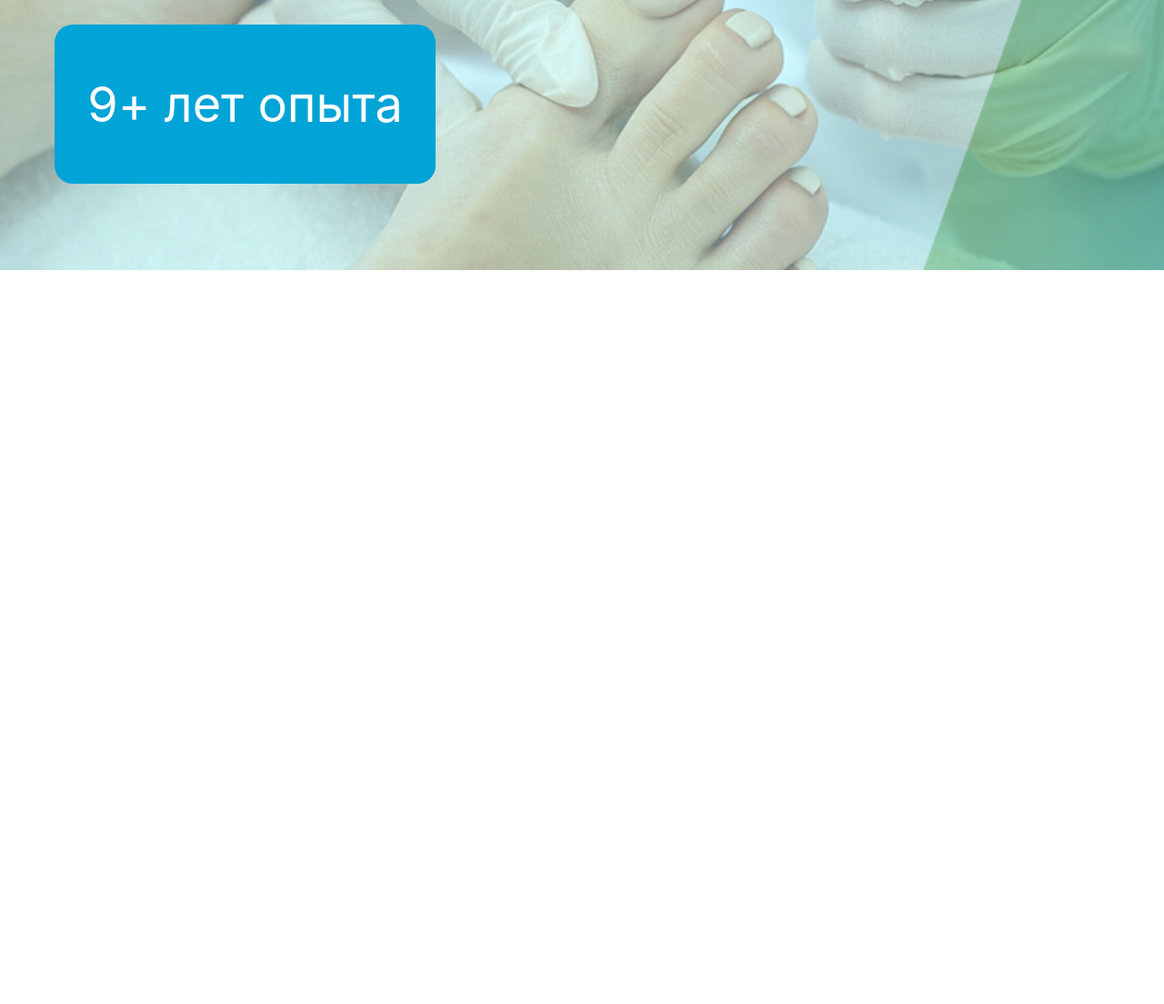
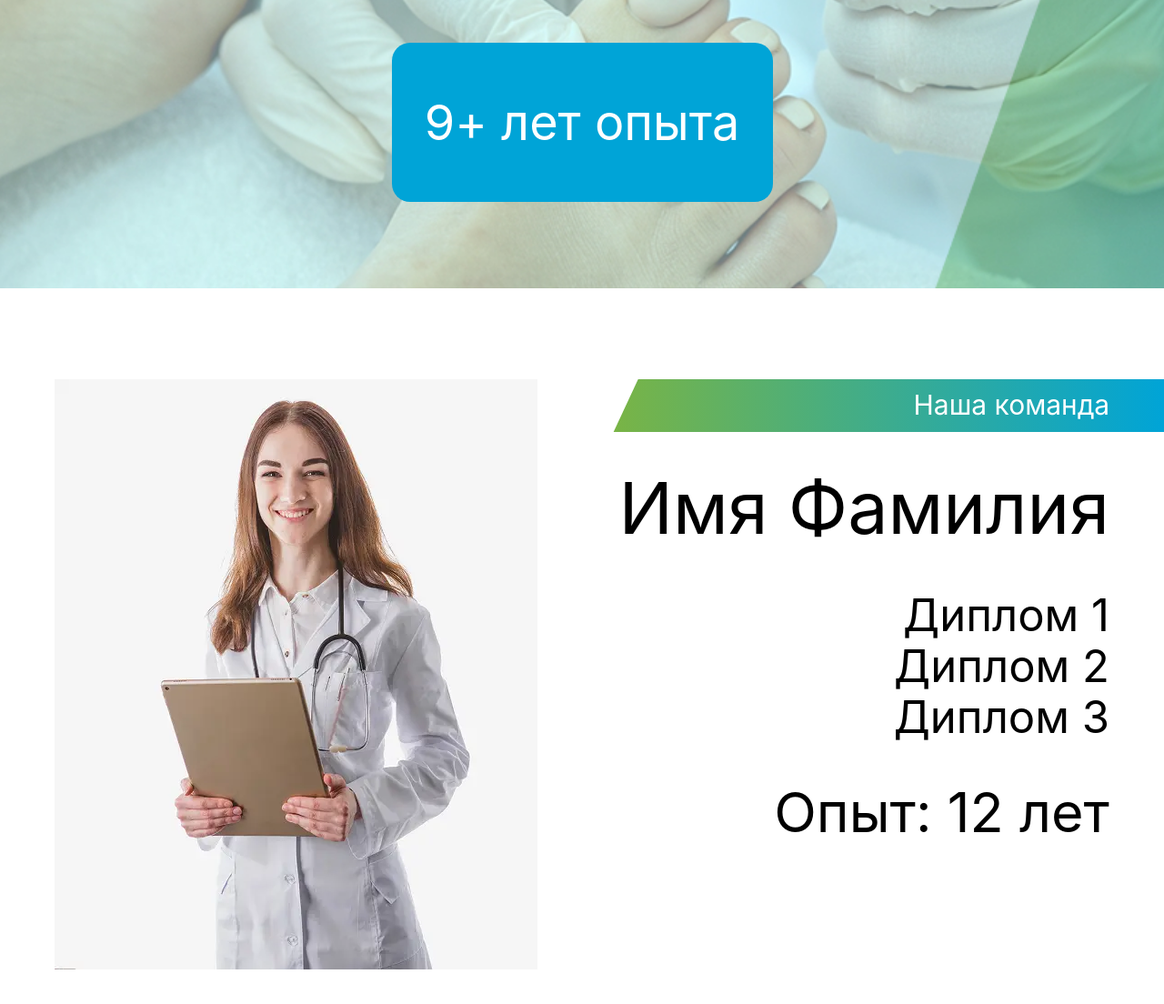
Before and after one commit to GeorgTheVic/podo_site_dev, a website: page app/index.html in a window 1280 px wide. Shown: the part 1922-3026 px from the top of the page at 91% size. Before the commit the page ends 2219 px from the top, so only its background shows below. Drawn offline with Linux system fonts and the light colour scheme; a web font is replaced by a local one.

Commit message:
funished team section

```diff
--- a/app/index.html
+++ b/app/index.html
@@ -153,6 +153,33 @@
     </div>
   </div>
 </section>
+      <section class="team">
+  <div class="container">
+    <div class="team__inner">
+      <div class="team__rectangle"></div>
+      <picture>
+        <source srcset="img/team/team-1.webp" type="image/webp">
+        <img loading="lazy" src="img/team/team-1.jpg" class="team__img" width="531" height="649" alt="Врач">
+      </picture>
+
+      <div class="team__right">
+        <h3 class="team__title">Наша команда</h3>
+
+        <p class="team__name">Имя Фамилия</p>
+
+        <p class="team__description">
+          Диплом 1<br>
+          Диплом 2<br>
+          Диплом 3
+        </p>
+
+        <p class="team__experience">
+          Опыт: 12 лет
+        </p>
+      </div>
+    </div>
+  </div>
+</section>
 
     </main>
     <footer class="footer">
--- a/src/scss/components/_about.scss
+++ b/src/scss/components/_about.scss
@@ -4,7 +4,6 @@
 
   &__inner {
     display: flex;
-
   }
 
   &__rectangle {
--- a/src/scss/components/_statistics.scss
+++ b/src/scss/components/_statistics.scss
@@ -5,7 +5,8 @@
   &__inner {
     display: flex;
     flex-wrap: wrap;
-    gap: 30px;
+    justify-content: space-around;
+    gap: 20px;
   }
 
   &__block {
@@ -14,6 +15,7 @@
     align-items: center;
     justify-content: center;
 
+    margin-bottom: 30px;
     font-weight: 400;
     font-size: 54px;
     color: #fff;
@@ -31,5 +33,9 @@
     &-small {
       font-size: 26px;
     }
+
+    &:last-child {
+      margin-bottom: 0;
+    }
   }
 }
--- a/src/scss/components/_team.scss
+++ b/src/scss/components/_team.scss
@@ -1,3 +1,59 @@
 .team {
+  padding: 100px 0;
+  position: relative;
 
+  &__rectangle {
+    position: absolute;
+    right: 0;
+    top: 100px;
+    z-index: -100;
+    width: 50%;
+    height: 58px;
+    background: linear-gradient(90deg, #80b53d 0%, #00a4d7 100%);
+    ;
+
+    &::after {
+      content: "";
+      position: absolute;
+      margin: -20px;
+      width: 60px;
+      height: 120px;
+      transform: rotate(25deg);
+      background-color: #fff;
+    }
+  }
+
+  &__inner {
+    display: flex;
+    justify-content: space-between;
+  }
+
+  &__right {
+    padding: 11px 0;
+    text-align: right;
+  }
+
+  &__title {
+    margin-bottom: 50px;
+    font-weight: 400;
+    font-size: 30px;
+    color: #fff;
+  }
+
+  &__name {
+    margin-bottom: 45px;
+    font-weight: 400;
+    font-size: 79px;
+  }
+
+  &__description {
+    margin-bottom: 40px;
+    font-weight: 400;
+    font-size: 49px;
+  }
+
+  &__experience {
+    font-weight: 400;
+    font-size: 61px;
+  }
 }
--- a/src/scss/main.scss
+++ b/src/scss/main.scss
@@ -13,3 +13,4 @@
 @import "./components/about";
 @import "./components/statistics";
 @import "./components/team";
+@import "./components/diplomas";
```
Also changed, not shown: src/index.html (+1 -0 lines), src/partials/team.html (+27 -0 lines), app/css/main.css, app/img/team/team-1.jpg (added), app/img/team/team-1.webp (added), src/img/team/team-1.jpg (added), src/partials/diplomas.html (added), src/scss/components/_diplomas.scss (added), 2 other files.
